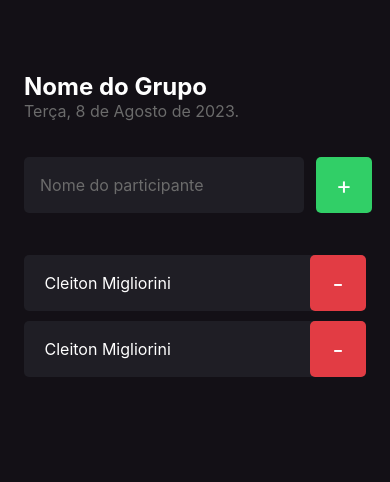
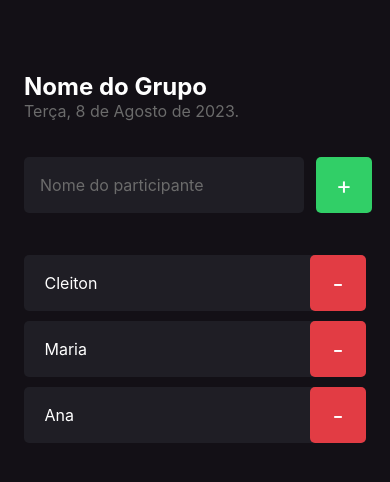
Before and after one commit to CESUL-2023/Fundamentos_React_Native, a React Native app: screen / in a window 390 px wide. Shown: the top 482 px of the page. Built offline with nearby package versions, Linux system fonts and the light colour scheme.

Commit message:
Trabalhando com propriedades

```diff
--- a/src/components/Participant/index.tsx
+++ b/src/components/Participant/index.tsx
@@ -2,11 +2,16 @@ import { Text, TouchableOpacity, View } from "react-native";
 import { styles } from "./styles";
 
 
-export function Participant() {
+type Props = {
+    name: String;
+}
+
+
+export function Participant(props: Props) {
 
     return (
         <View style={styles.container}>
-            <Text style={styles.name}> Cleiton Migliorini</Text>
+            <Text style={styles.name}> {props.name}</Text>
 
             <TouchableOpacity style={styles.button} >
                 <Text style={styles.buttonText}>
--- a/src/screens/Home/index.tsx
+++ b/src/screens/Home/index.tsx
@@ -23,8 +23,9 @@ export function Home() {
                 </TouchableOpacity>
             </View>
 
-            <Participant />
-            <Participant />
+            <Participant name="Cleiton" />
+            <Participant name="Maria" />
+            <Participant name="Ana" />
         </View>
     );
 }
```
